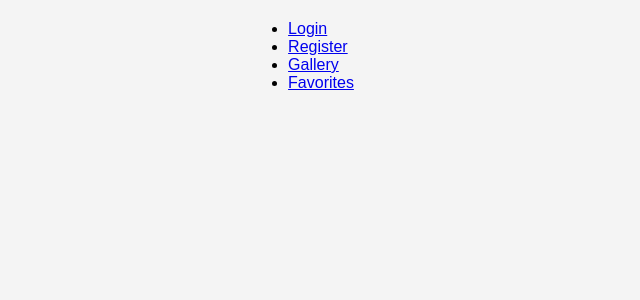
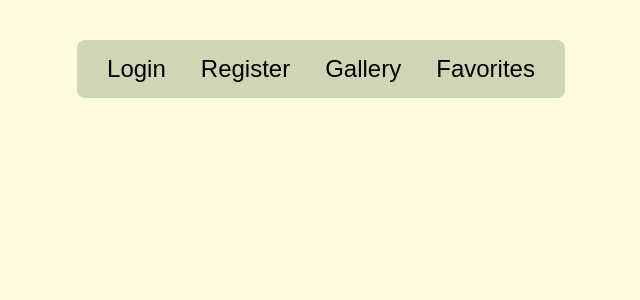
Before and after one commit to angelicarodriguezco/FlickrFavorites, a React (Create React App) app: page / in a window 1280 px wide. Shown: the top 300 px of the page, without its empty margins (319-959 px from the left). Built offline with nearby package versions, Linux system fonts and the light colour scheme.

Commit message:
Styling Changes

```diff
--- a/src/App.js
+++ b/src/App.js
@@ -5,28 +5,13 @@ import Login from './components/Login';
 import Register from './components/Register';
 import Gallery from './components/Gallery';
 import Favorites from './components/Favorites';
+import Header from './components/Header'
 
 function App() {
   return (
     <Router>
       <div>
-        <nav>
-          <ul>
-            <li>
-              <Link to="/login">Login</Link>
-            </li>
-            <li>
-              <Link to="/register">Register</Link>
-            </li>
-            <li>
-              <Link to="/gallery">Gallery</Link>
-            </li>
-            <li>
-              <Link to="/favorites">Favorites</Link>
-            </li>
-          </ul>
-        </nav>
-
+        <Header />
         <Routes>
           <Route path="/login" element={<Login />} />
           <Route path="/register" element={<Register />} />
--- a/src/components/Gallery.jsx
+++ b/src/components/Gallery.jsx
@@ -76,8 +76,8 @@ const Gallery = () => {
                 />
                 <Button onClick={() => handleFavorite(photo)}
                   variant='contained'
-                  color='secondary'
-                  startIcon={<FavoriteIcon></FavoriteIcon>}></Button>
+                  sx={{ backgroundColor: '#ccd5ae', '&:hover': { backgroundColor: '#b5c49d' } }}
+                  startIcon={<FavoriteIcon sx={{ color: '#9da97f' }}></FavoriteIcon>}></Button>
                 {successMessages[photo.id] && (
                     <span className="success-message">{successMessages[photo.id]}</span>
                   )}
--- /dev/null
+++ b/src/components/Header.jsx
@@ -0,0 +1,19 @@
+import React from 'react';
+import { Link } from 'react-router-dom';
+import '../styles/header-style.css'
+
+
+function Header() {
+  return (
+    <header className='header'>
+        <nav className='nav-links'>
+              <Link to="/login">Login</Link>
+              <Link to="/register">Register</Link>
+              <Link to="/gallery">Gallery</Link>
+              <Link to="/favorites">Favorites</Link>
+        </nav>
+        </header>
+  );
+}
+
+export default Header;
--- /dev/null
+++ b/src/styles/header-style.css
@@ -0,0 +1,27 @@
+.header {
+    display: flex;
+    justify-content: space-between;
+    align-items: center;
+    border-radius: 8px;
+    font-size: x-large;
+    padding: 10px 20px;
+    margin: 20px;
+    background-color: #cfd6b5;
+  }
+
+  .nav-links {
+    display: flex;
+    gap: 15px;
+  }
+
+  .nav-links a {
+    color: black;
+    text-decoration: none;
+    padding: 5px 10px;
+    transition: background-color 0.3s ease;
+  }
+
+  .nav-links a:hover {
+    background-color: #faedcd;
+    border-radius: 5px;
+  }
--- a/src/styles/list-style.css
+++ b/src/styles/list-style.css
@@ -2,11 +2,12 @@
   margin: 0;
   padding: 0;
   box-sizing: border-box;
+
 }
 
 body {
   font-family: Arial, sans-serif;
-  background-color: #f4f4f4;
+  background-color: #fefae0;
   padding: 20px;
   display: flex;
   justify-content: center;
@@ -132,8 +133,8 @@ h1 {
 }
 
 button.save-button {
-  background-color: #4CAF50;
-  color: white;
+  background-color: #ccd5ae;
+  color: black;
   border: none;
   border-radius: 5px;
   padding: 10px 20px;
@@ -146,7 +147,7 @@ button.save-button {
 }
 
 button.save-button:hover {
-  background-color: #388E3C;
+  background-color: #b5c49d;
   transform: scale(1.05);
 }
 
@@ -160,8 +161,8 @@ button.save-button:focus {
 
 
 button.edit-button {
-  background-color: #008CBA;
-  color: white;
+  background-color: #b2ba99;
+  color: black;
   border: none;
   border-radius: 5px;
   padding: 10px 20px;
@@ -174,7 +175,7 @@ button.edit-button {
 }
 
 button.edit-button:hover {
-  background-color: #007B9F;
+  background-color: #99a082;
   transform: scale(1.05);
 }
 
@@ -188,7 +189,7 @@ button.edit-button:focus {
 
 
 button.delete-button {
-  background-color: #f44336;
+  background-color: #fd7f63;
   color: white;
   border: none;
   border-radius: 5px;
@@ -202,7 +203,7 @@ button.delete-button {
 }
 
 button.delete-button:hover {
-  background-color: #d32f2f;
+  background-color: #fd582f;
   transform: scale(1.05);
 }
 
```
